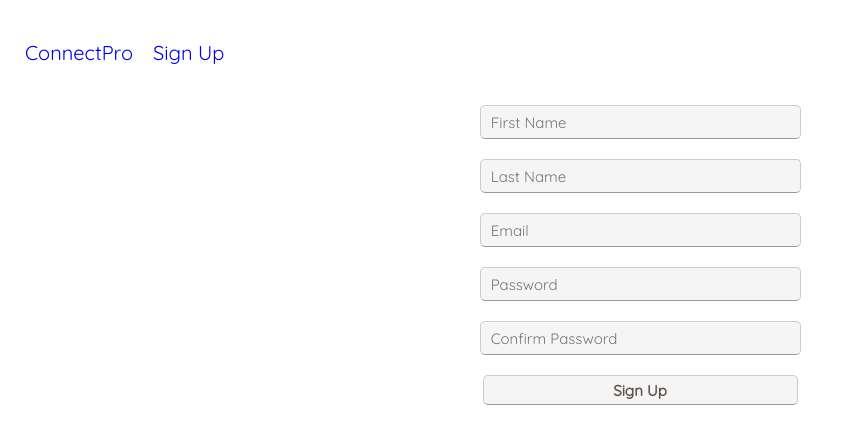
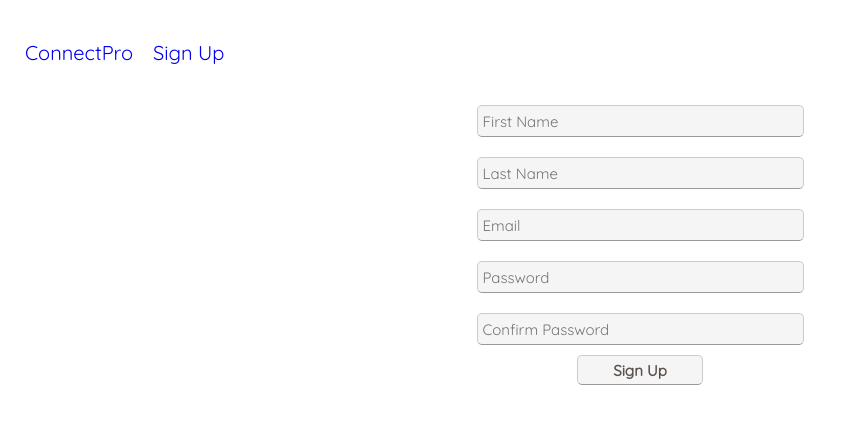
Before and after one commit to pelekoudasq/ConnectPro, an Angular app in the folder connectProApp/: page /sign-up in a window 1280 px wide. Shown: the top 444 px of the page, without its empty margins (0-841 px from the left). Built offline with nearby package versions, Linux system fonts and the light colour scheme.

Commit message:
sign up update

```diff
--- a/connectProApp/src/app/app.component.html
+++ b/connectProApp/src/app/app.component.html
@@ -3,7 +3,6 @@
 <ul>
     <li><a routerLink="">ConnectPro</a></li>
     <li><a routerLink="sign-up">Sign Up</a></li>
-
 </ul>
 
 <router-outlet></router-outlet>
--- a/connectProApp/src/app/sign-up/sign-up.component.css
+++ b/connectProApp/src/app/sign-up/sign-up.component.css
@@ -6,7 +6,6 @@
 form {
     margin: 0px auto;
     width: 50%;
-    text-align: center;
     border: 0px solid #f1f1f1;
 }
 
@@ -25,9 +24,9 @@ button:hover {
     opacity: 0.8;
 }
 
-/* Add padding to containers */
 .sign-up-form {
     margin: 0 auto;
+    text-align: center;
 }
 
 .sign-up-form .input-column {
@@ -37,22 +36,23 @@ button:hover {
 .input {
     float: center;
     width: 100%;
+    margin: 10px;
 }
 
 .button {
-    width: 100%;
+    width: 20%;
     color: #5d534d;
     line-height: 25px;
     text-align: center;
     text-decoration: none;
     font-weight: bold;
-    padding-left: 5px;
-    padding-right: 5px;
+    margin: 0 auto;
 }
 
 .inner-light {
     box-shadow: 0 0 8px 2px rgba(255, 255, 255, 0.5);
     width: 50%;
+    padding: 0 5px;
 }
 
 /* Change styles for span and cancel button on extra small screens */
--- a/connectProApp/src/app/sign-up/sign-up.component.html
+++ b/connectProApp/src/app/sign-up/sign-up.component.html
@@ -1,12 +1,12 @@
 <form>
   <div class="sign-up-form">
       <div class="input-column">
-          <input class="input inner-light" type="text" placeholder="  First Name" name="fname" required>
-          <input class="input inner-light" type="text" placeholder="  Last Name" name="lname" required>
-          <input class="input inner-light" type="email" placeholder="  Email" name="email" required>
-          <input class="input inner-light" id="pwrd1" type="password" placeholder="  Password" required >
-          <input class="input inner-light" id="pwrd2" type="password" placeholder="  Confirm Password" required>
+          <input class="input inner-light" type="text" placeholder="First Name" name="fname" required>
+          <input class="input inner-light" type="text" placeholder="Last Name" name="lname" required>
+          <input class="input inner-light" type="email" placeholder="Email" name="email" required>
+          <input class="input inner-light" id="pwrd1" type="password" placeholder="Password" required >
+          <input class="input inner-light" id="pwrd2" type="password" placeholder="Confirm Password" required>
     </div>
-    <button class="button inner-light" type="submit" (click)="checkPasswords()">Sign Up</button>
+    <button class="button" type="submit" (click)="checkPasswords()">Sign Up</button>
   </div>
 </form>
```
